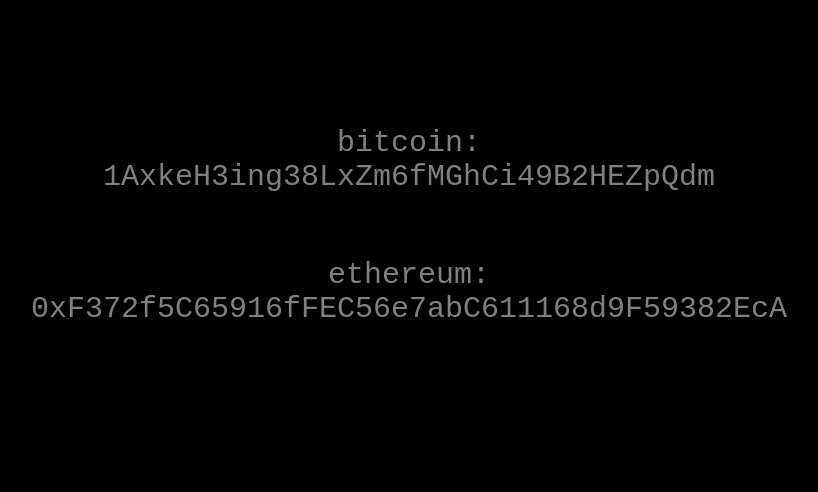
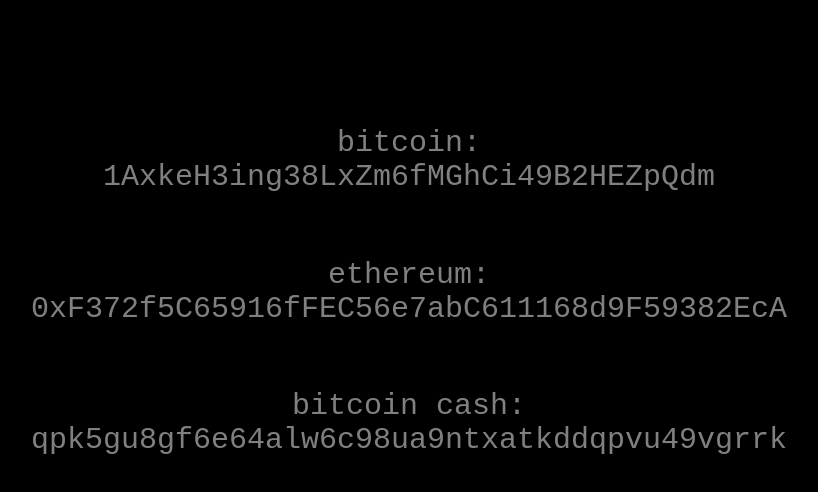
Before and after one commit to FireLevelOne/gibs, a plain HTML site: page index.html in a window 1280 px wide. Shown: the whole page, without its empty margins (231-1049 px from the left). Drawn offline with Linux system fonts and the light colour scheme.

Commit message:
Add files via upload

```diff
--- a/index.html
+++ b/index.html
@@ -27,6 +27,16 @@
 		<span>0xF372f5C65916fFEC56e7abC611168d9F59382EcA</span>
 	</div>
 
+	<div class="spacer"></div>
+
+	<div class="indiv">
+		<span>bitcoin cash:</span>
+	</div>
+
+	<div class="indiv">
+		<span>qpk5gu8gf6e64alw6c98ua9ntxatkddqpvu49vgrrk</span>
+	</div>
+
 </div>
 
 </body>
```
